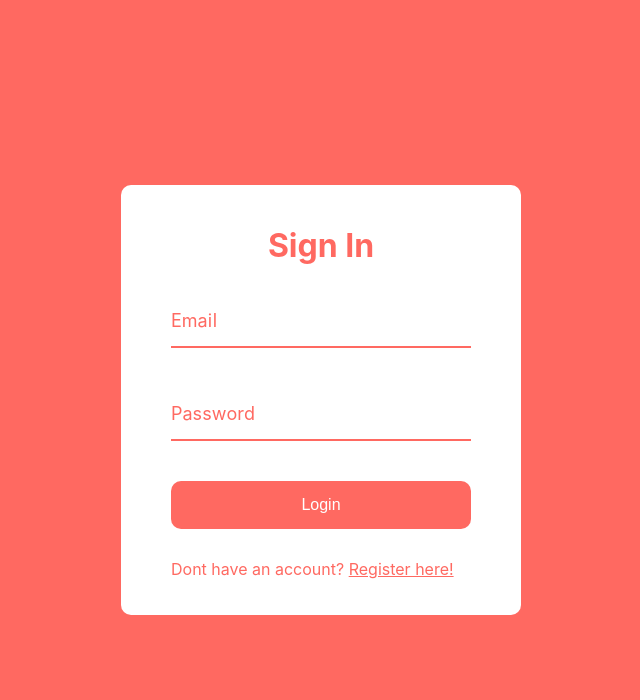
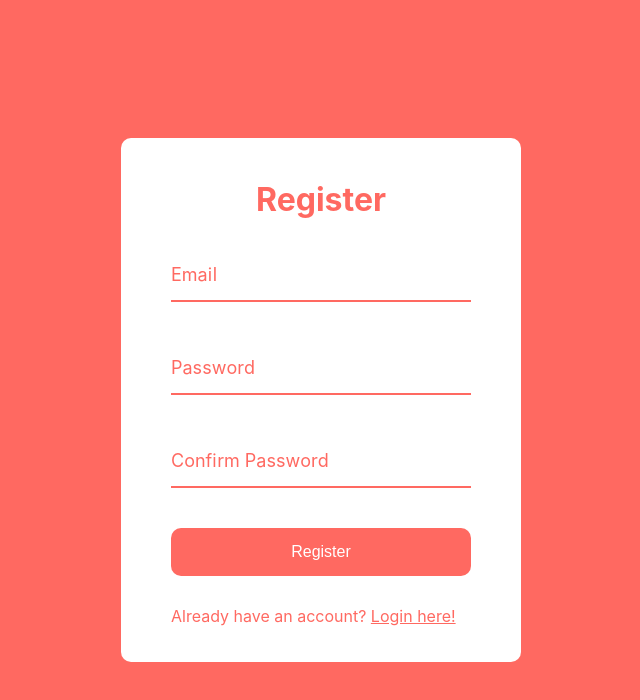
Before and after one commit to ReefHoldinga/WhatsInMyFridge, a React (Create React App) app in the folder client/: page /register in a window 1280 px wide. Shown: the top 700 px of the page, without its empty margins (319-959 px from the left). Built offline with nearby package versions, Linux system fonts and the light colour scheme; the HTML template or start-up script is replaced by a standard one.

Commit message:
Updated register.js

```diff
--- a/client/src/pages/Register.js
+++ b/client/src/pages/Register.js
@@ -20,7 +20,7 @@ const Register = () => {
 
   return (
     <div className="container">
-      <h1>Sign In</h1>
+      <h1>Register</h1>
       <form>
         <div className="form-body">
           <input type="text" required />
@@ -30,9 +30,12 @@ const Register = () => {
           <input type="password" required />
           <label>Password</label>
         </div>
-
-        <button className="btn">Login</button>
-        <p className="text">Dont have an account? <a href="/">Register here!</a></p>
+        <div className="form-body">
+          <input type="password" required />
+          <label>Confirm Password</label>
+        </div>
+        <button className="btn">Register</button>
+        <p className="text">Already have an account? <a href="/">Login here!</a></p>
       </form>
     </div>
   );
```
